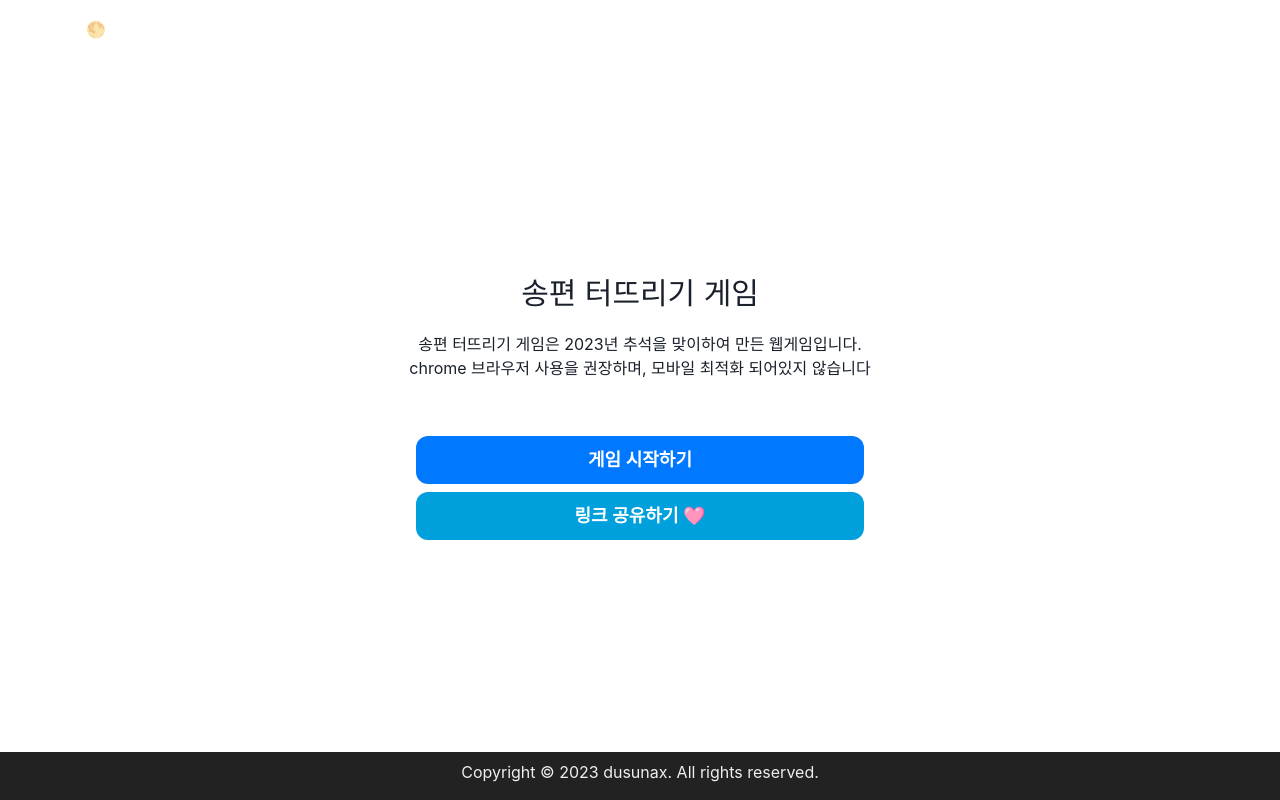
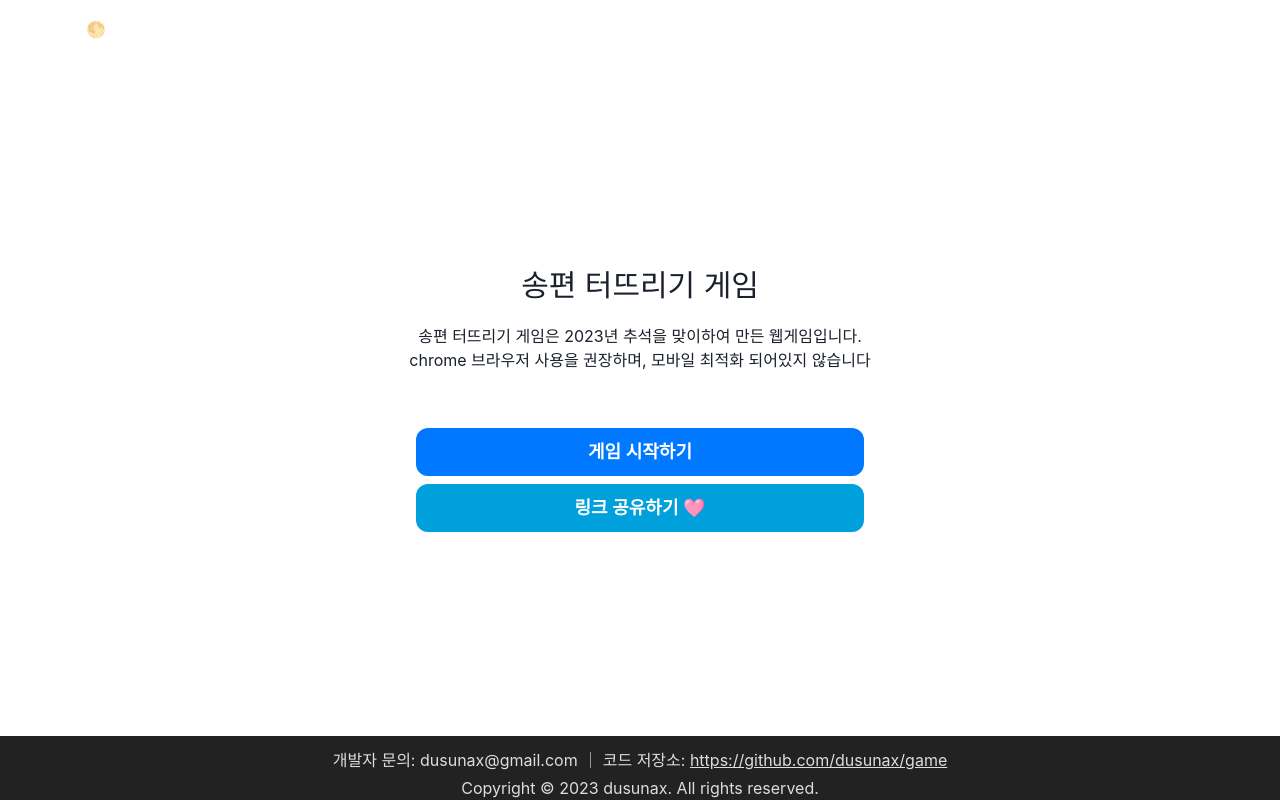
Before and after one commit to dusunax/game, a Next.js app: page / in a window 1280 px wide. Built offline with nearby package versions, Linux system fonts and the light colour scheme.

Commit message:
Feat : add link to footer

```diff
--- a/src/layout/Footer.tsx
+++ b/src/layout/Footer.tsx
@@ -1,8 +1,9 @@
 "use client";
 import { PropsWithChildren } from "react";
 import { useRouter } from "next/navigation";
-import { Text } from "@chakra-ui/react";
+import { Divider, StepSeparator, Text } from "@chakra-ui/react";
 import ContentArea from "./ContentArea";
+import Link from "next/link";
 
 interface Props extends PropsWithChildren {
   className?: string;
@@ -10,9 +11,18 @@ interface Props extends PropsWithChildren {
 
 const Footer = ({ children }: Props) => {
   return (
-    <footer className={"w-full min-h-[3rem] pt-2 bg-[#222222] text-[#eeeeee]"}>
+    <footer className={"w-full min-h-[3rem] pt-2 bg-[#222222] text-[#dddddd]"}>
       <ContentArea>
         {children}
+
+        <div className="flex gap-3 h-4 my-2 items-center justify-center">
+          <Text>개발자 문의: dusunax@gmail.com</Text>
+          <Divider orientation="vertical" />
+          <Link href={"https://github.com/dusunax/game"}>
+            코드 저장소:{" "}
+            <span className="underline">https://github.com/dusunax/game</span>
+          </Link>
+        </div>
 
         <Copyright />
       </ContentArea>
```
